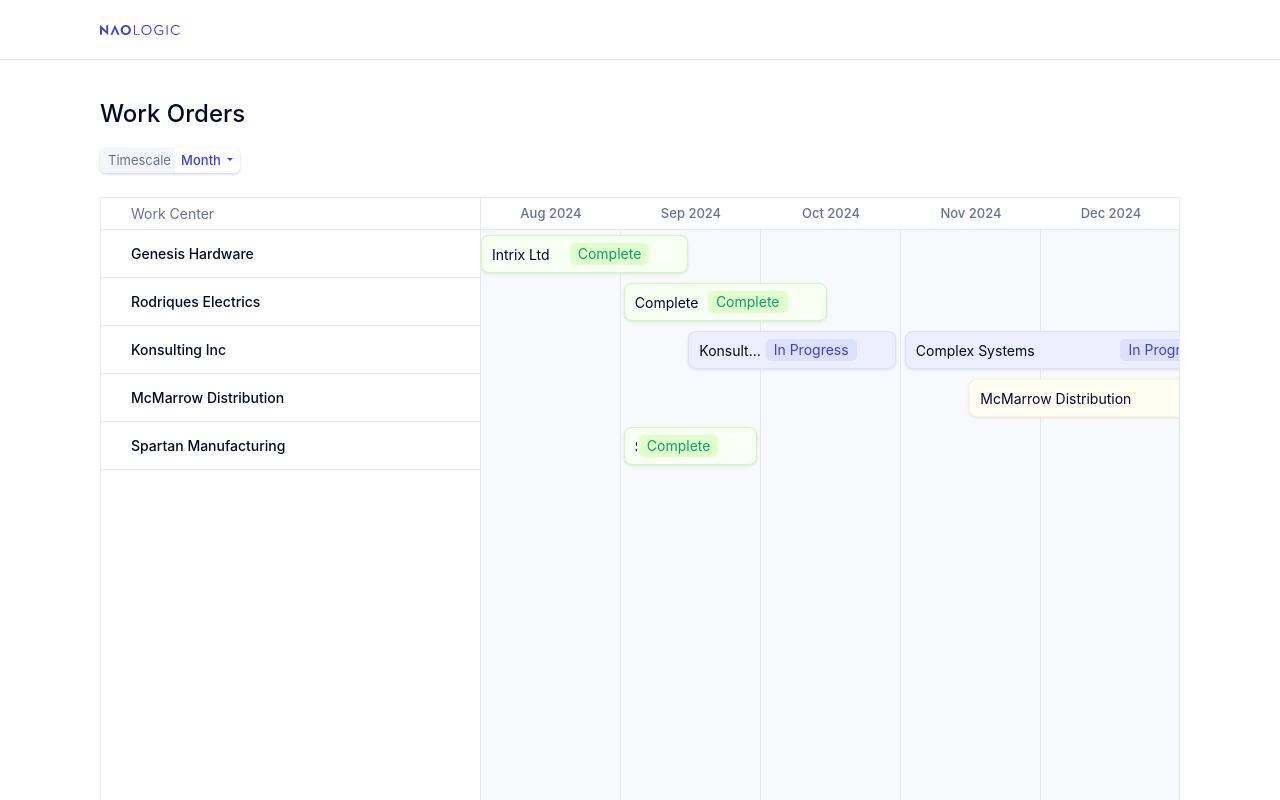
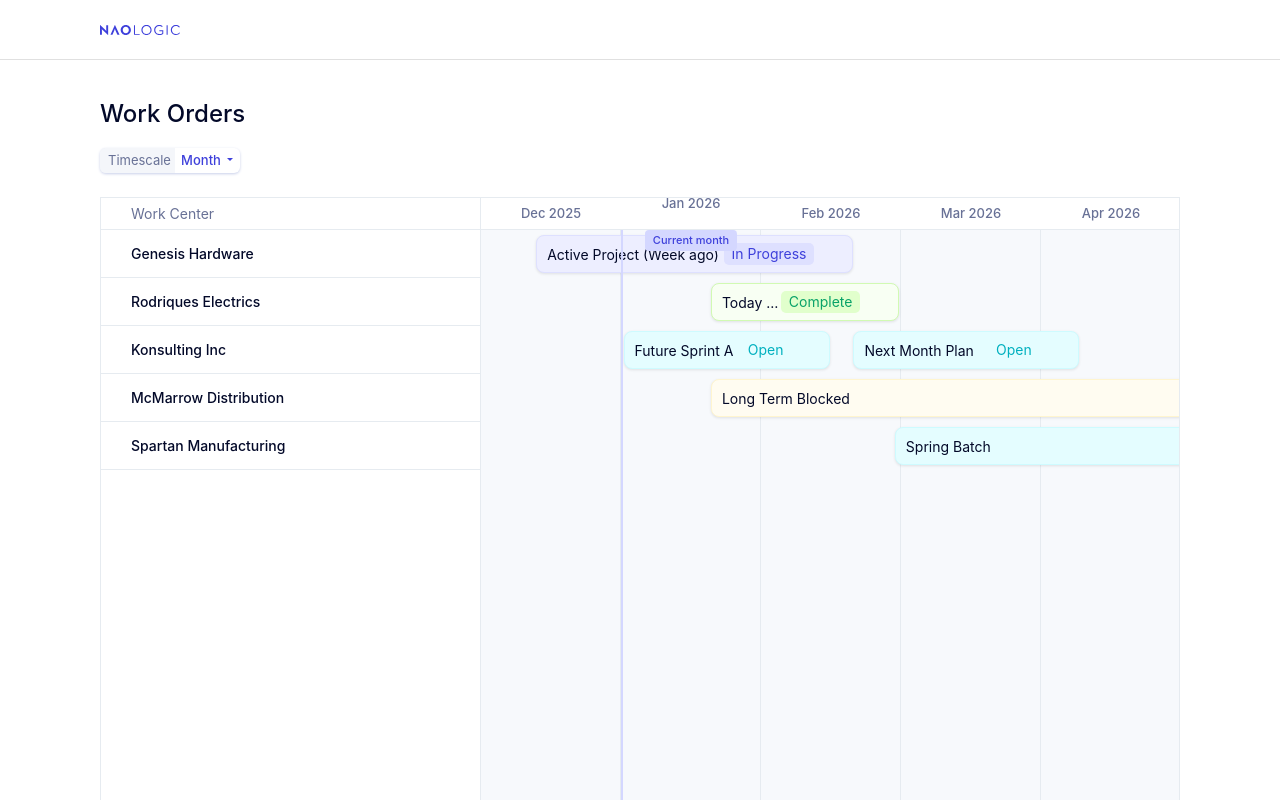
Before and after one commit to eyrad4/schedule-timeline, an Angular app: page /work-orders in a window 1280 px wide. Built offline with nearby package versions, Linux system fonts and the light colour scheme; a web font is replaced by a local one.

Commit message:
Update work order data: modify names, statuses, and date ranges for multiple work orders

```diff
--- a/src/app/features/work-orders/data-access/work-orders-data.ts
+++ b/src/app/features/work-orders/data-access/work-orders-data.ts
@@ -10,66 +10,66 @@ export class WorkOrdersData {
             docId: 'WO-001',
             docType: 'workOrder',
             data: {
-                name: 'Intrix Ltd',
+                name: 'Active Project (Week ago)',
                 workCenterId: 'genesis',
-                status: 'complete',
-                startDate: '2024-08-01',
-                endDate: '2024-09-15'
+                status: 'in-progress',
+                startDate: '2025-12-13',
+                endDate: '2026-02-20'
             }
         },
         {
             docId: 'WO-002',
             docType: 'workOrder',
             data: {
-                name: 'Complete',
+                name: 'Today Release',
                 workCenterId: 'rodriques',
                 status: 'complete',
-                startDate: '2024-09-01',
-                endDate: '2024-10-15'
+                startDate: '2026-01-20',
+                endDate: '2026-02-30'
             }
         },
         {
             docId: 'WO-003',
             docType: 'workOrder',
             data: {
-                name: 'Konsulting Inc',
+                name: 'Future Sprint A',
                 workCenterId: 'konsulting',
-                status: 'in-progress',
-                startDate: '2024-09-15',
-                endDate: '2024-10-30'
+                status: 'open',
+                startDate: '2026-01-01',
+                endDate: '2026-02-15'
             }
         },
         {
             docId: 'WO-004',
             docType: 'workOrder',
             data: {
-                name: 'Complex Systems',
+                name: 'Next Month Plan',
                 workCenterId: 'konsulting',
-                status: 'in-progress',
-                startDate: '2024-11-01',
-                endDate: '2025-01-15'
+                status: 'open',
+                startDate: '2026-02-20',
+                endDate: '2026-04-10'
             }
         },
         {
             docId: 'WO-005',
             docType: 'workOrder',
             data: {
-                name: 'McMarrow Distribution',
+                name: 'Long Term Blocked',
                 workCenterId: 'mcmarrow',
                 status: 'blocked',
-                startDate: '2024-11-15',
-                endDate: '2027-02-28'
+                startDate: '2026-01-20',
+                endDate: '2026-06-30'
             }
         },
         {
             docId: 'WO-006',
             docType: 'workOrder',
             data: {
-                name: 'Spartan Manufacturing',
+                name: 'Spring Batch',
                 workCenterId: 'spartan',
-                status: 'complete',
-                startDate: '2024-09-01',
-                endDate: '2024-09-30'
+                status: 'open',
+                startDate: '2026-03-01',
+                endDate: '2026-08-25'
             }
         }
     ]);
```
